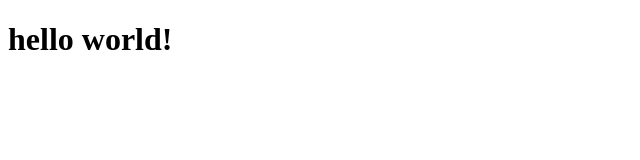
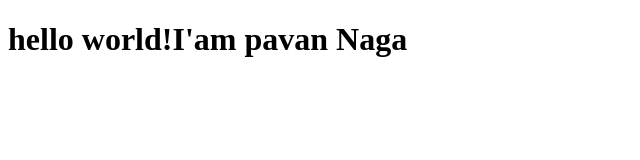
Before and after one commit to pavanNaga207/newsite, a plain HTML site: page site/index.html in a window 1280 px wide. Shown: the whole page, without its empty margins (0-640 px from the left). Drawn offline with Linux system fonts and the light colour scheme.

Commit message:
small addition to the site

```diff
--- a/site/index.html
+++ b/site/index.html
@@ -4,6 +4,6 @@
 	<title>hello world </title>
 </head>
 <body>
-<h1>hello world!</h1>
+<h1>hello world!I'am pavan Naga</h1>
 </body>
 </html>
```
